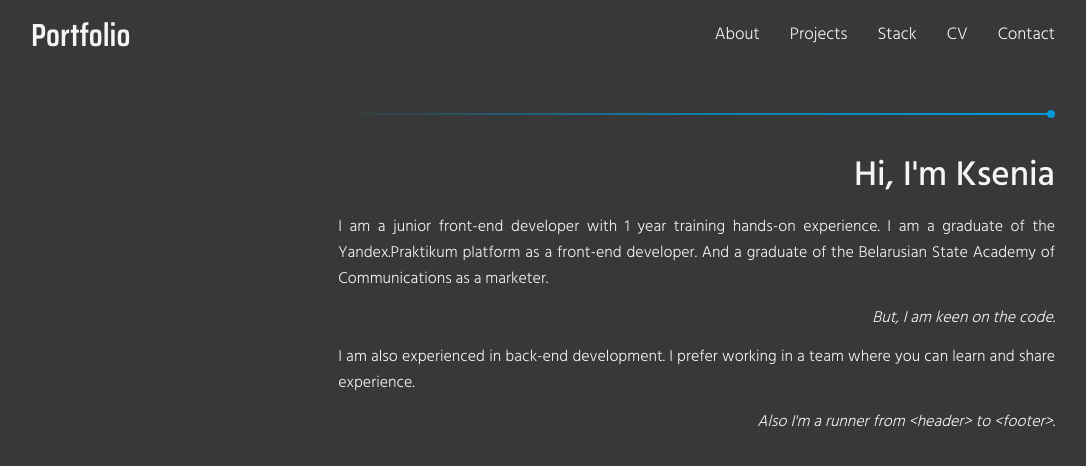
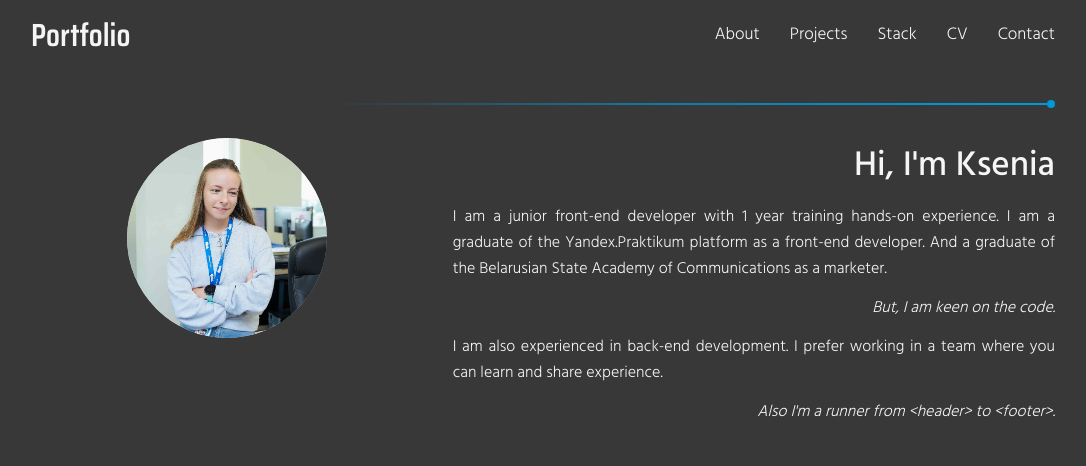
Before and after one commit to kseniya7991/Portfolio, a React (Create React App) app: page / in a window 1280 px wide. Shown: the top 466 px of the page, without its empty margins (97-1183 px from the left). Built offline with nearby package versions, Linux system fonts and the light colour scheme.

Commit message:
add white circle behind photo

```diff
--- a/src/components/About/About.js
+++ b/src/components/About/About.js
@@ -1,15 +1,62 @@
 import React from 'react';
+import StyledLine from '../Permanent components/StyledLine/StyledLine';
 
 import './About.scss';
 
 function About() {
+  function mouseMove(event) {
+    const mouseX = event.pageX;
+    const mouseY = event.pageY;
+    const profilePhoto = document.querySelector('.About__photo');
+    const profilePhotoX = profilePhoto.getBoundingClientRect().x;
+    const profilePhotoY = profilePhoto.getBoundingClientRect().y;
+    const photoCircle = document.querySelector('.Photo__circle');
+
+    function countTranslate() {
+      const differenceX = (mouseX - profilePhotoX) * (-1) * 0.07 + 7;
+      let coordinateX = 0;
+      if (differenceX > 7) {
+        coordinateX = 7;
+      } else if (differenceX < -7) {
+        coordinateX = -7;
+      } else {
+        coordinateX = differenceX;
+      }
+
+      const differenceY = (mouseY - profilePhotoY) * (-1) * 0.1 + 10;
+      let coordinateY = 0;
+      if (differenceY > 10) {
+        coordinateY = 10;
+      } else if (differenceY < -10) {
+        coordinateY = -10;
+      } else {
+        coordinateY = differenceY;
+      }
+
+      if (differenceY > -6.5 && differenceY < 6.5) coordinateX = -9;
+
+      console.log(coordinateY, coordinateX);
+
+      return `translate(${coordinateX}px, ${coordinateY}px)`;
+    }
+
+    photoCircle.classList.remove('Photo__circle_hidden');
+    photoCircle.style.transform = countTranslate();
+
+    /*    console.log(profilePhotoY, mouseY); */
+  }
+
+  document.addEventListener('mousemove', mouseMove);
+
   return (
     <>
+      <StyledLine />
       <div className="About">
-        <div className="line-wrapper">
-          <div className="line" />
-          <div className="circle" />
+        <div className="About__details">
+          <div className="About__photo" />
+          <div className="Photo__circle" />
         </div>
+        <div className="About__block">
           <h2 className="About__heading">Hi, I&apos;m Ksenia</h2>
           <p className="About__paragraph">
             I am a junior front-end developer with 1 year
@@ -31,6 +78,7 @@ function About() {
             </em>
           </p>
         </div>
+      </div>
     </>
   );
 }
--- a/src/components/About/About.scss
+++ b/src/components/About/About.scss
@@ -2,13 +2,20 @@
 @import '../../vendor/scss/mixin';
 
 .About {
+  display: flex;
+  justify-content: space-between;
+  align-items: flex-start;
+  padding: 30px 0;
+}
+
+.About__block {
   font-family: $font-stack;
   color: $text-color;
-  padding: 30px 0;
   display: flex;
   flex-direction: column;
   align-items: flex-end;
   text-align: justify;
+  max-width: 100%;
 }
 
 .About__heading {
@@ -18,7 +25,6 @@
 }
 
 .About__paragraph {
-  max-width: 70%;
   margin: 0;
   padding: 10px 0;
   font-weight: map-get($font-weights , light );
@@ -28,23 +34,37 @@
   }
 }
 
-.line-wrapper {
-  margin: 10px 0 30px 0;
-  display: flex;
-  align-items: center;
-  justify-content: flex-end;
+.About__details {
   width: 100%;
+  height: 100%;
+  @include flexCenter;
+  flex-direction: column;
+  margin-right: 30px;
+  position: relative;
 }
 
-.line {
-  height: 2px;
-  width: 70%;
-  background: linear-gradient(90deg, rgba(0,153,215,0) 0%, rgba(0,153,215,0.6755077030812324) 46%, rgba(0,153,215,1) 93%);
+.About__photo {
+  background-image: url('../../images/profile-photo.jpg');
+  background-repeat: no-repeat;
+  background-size: cover;
+  background-position: 50% 50%;
+  width: 200px;
+  height: 200px;
+  border-radius: 50%;
+  position: relative;
+  z-index: 1;
+  box-shadow: 0px 0px 0px 7px #383838;
 }
 
-.circle {
-  width: 8px;
-  height: 8px;
+.Photo__circle {
+  width:200px;
+  height: 200px;
+  background-color: white;
+  position: absolute;
+  z-index: 0;
   border-radius: 50%;
-  background-color: rgba(0,153,215,1);
 }
+
+.Photo__circle_hidden {
+  visibility: hidden;
+}
--- /dev/null
+++ b/src/components/Permanent components/StyledLine/StyledLine.js
@@ -0,0 +1,14 @@
+import React from 'react';
+
+import './StyledLine.scss';
+
+function StyledLine() {
+  return (
+    <div className="line-wrapper">
+      <div className="line" />
+      <div className="circle" />
+    </div>
+  );
+}
+
+export default StyledLine;
--- /dev/null
+++ b/src/components/Permanent components/StyledLine/StyledLine.scss
@@ -0,0 +1,25 @@
+.line-wrapper {
+  margin: 30px 0 0 0;
+  display: flex;
+  align-items: center;
+  justify-content: flex-end;
+  width: 100%;
+
+  .line {
+    height: 2px;
+    width: 70%;
+    background: linear-gradient(
+      90deg,
+      rgba(0, 153, 215, 0) 0%,
+      rgba(0, 153, 215, 0.6755077030812324) 46%,
+      rgba(0, 153, 215, 1) 93%
+    );
+  }
+
+  .circle {
+    width: 8px;
+    height: 8px;
+    border-radius: 50%;
+    background-color: rgba(0, 153, 215, 1);
+  }
+}
```
Also changed, not shown: src/images/close.png (deleted), src/images/profile-photo.jpg (added), src/vendor/scss/_mixin.scss (line endings or trailing spaces). Lines whose indentation alone changed are shown as unchanged.
